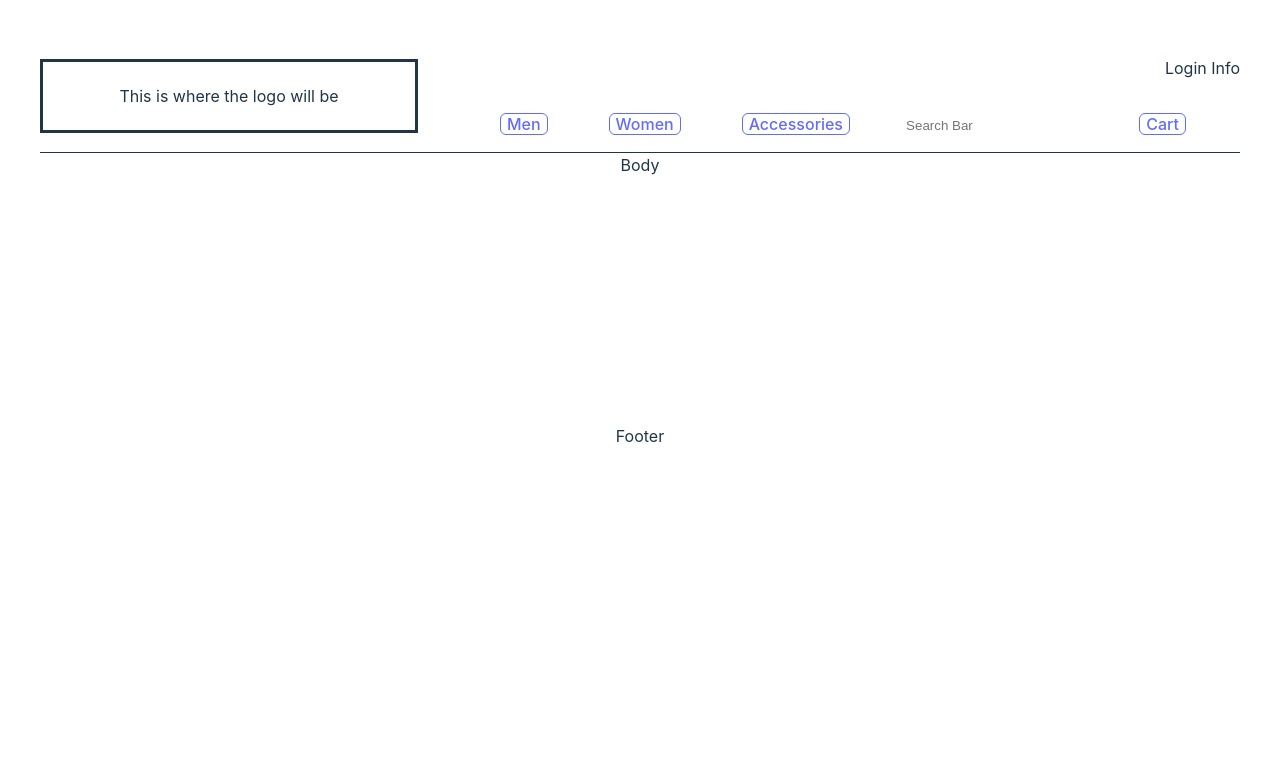
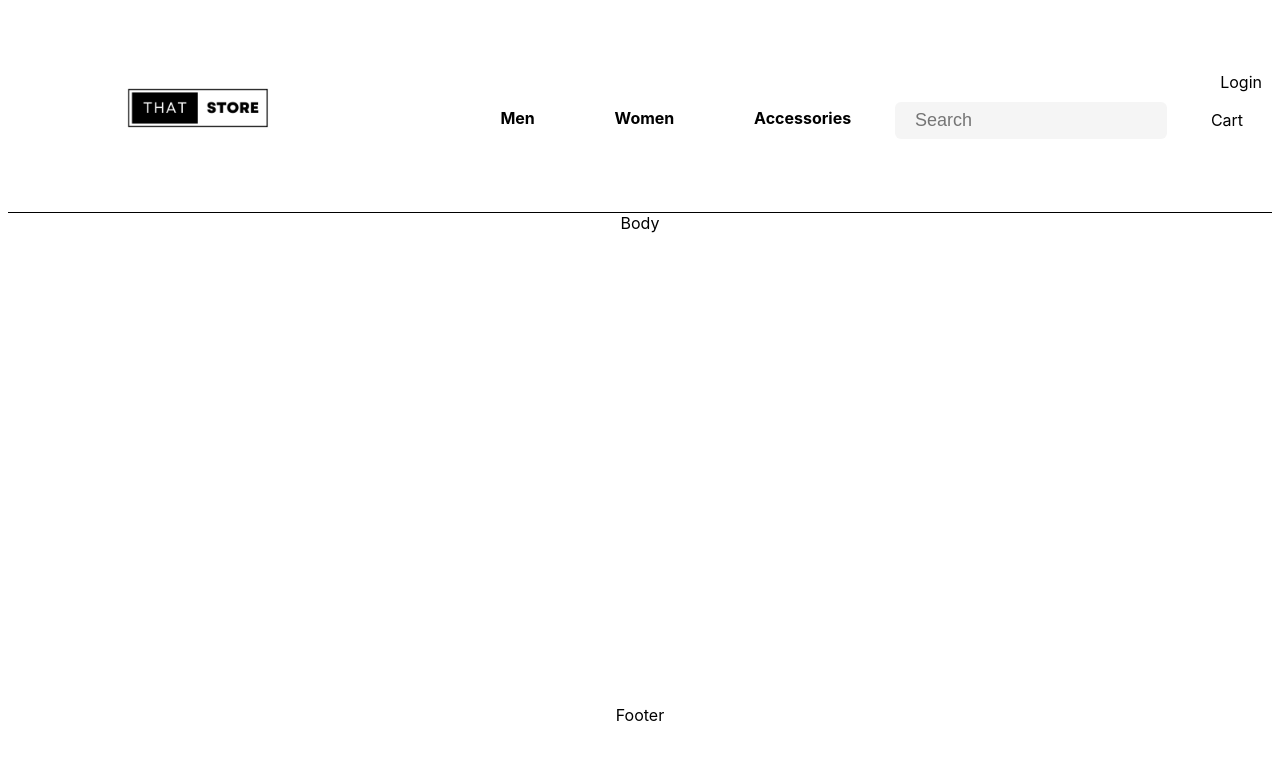
Before and after one commit to baekben/mockEcommerce, a React (Vite) app: page / in a window 1280 px wide. Shown: the top 760 px of the page. Built offline with nearby package versions, Linux system fonts and the light colour scheme.

Commit message:
Added logo to navbar with more styling

```diff
--- a/src/App.css
+++ b/src/App.css
@@ -1,7 +1,7 @@
 #root {
   max-width: 1280px;
   margin: 0 auto;
-  padding: 2rem;
+
   text-align: center;
 }
 .main {
@@ -28,11 +28,10 @@
 
 .logoContainer {
   width: 30%;
-  border: solid;
-  padding: 6px;
 }
 .menuContainer {
   width: 65%;
+  padding: 20;
 }
 
 .loginContainer {
@@ -55,6 +54,7 @@
 
 .navigateBtns {
   grid-area: navigateBtns;
+  width: 100%;
 }
 
 .extraShopContainer {
@@ -64,15 +64,34 @@
   justify-content: space-evenly;
 }
 
+.searchBarContainer {
+  padding: 10px 15px;
+}
+
 .searchBar {
   border-radius: 6px;
   border: transparent;
+  padding: 8px 20px;
+  background-color: #f5f5f5;
+  font-size: large;
 }
 
 .buttons {
   list-style-type: none;
   display: flex;
   justify-content: space-between;
+  font-weight: bold;
+}
+
+a {
+  text-decoration: none;
+  color: black;
+  padding: 8px 10px;
+}
+
+a:hover {
+  background-color: #f5f5f5;
+  border-radius: 6px;
 }
 
 .body {
--- a/src/components/NavBar.jsx
+++ b/src/components/NavBar.jsx
@@ -1,15 +1,19 @@
 import { Link } from "react-router-dom";
+import logo from "../assets/that-store-logo.png";
 export default function NavBar() {
   return (
     <>
       <div className="navBarContainer">
         <div className="logoContainer">
-          <p>This is where the logo will be</p>
+          <img src={logo} alt="" width={"200px"} height={"200px"} />
         </div>
         <div className="menuContainer">
           <div className="loginContainer">
             <div className="userLogin">
-              <p>Login Info</p>
+              <div className="loginBtn">
+                {/* when user logs in, then it can change to sign out or account */}
+                <Link to="/login">Login</Link>
+              </div>
             </div>
           </div>
           <div className="storeNavigation">
@@ -34,7 +38,7 @@ export default function NavBar() {
             </div>
             <div className="extraShopContainer">
               <form className="searchBarContainer">
-                <input className="searchBar" type="text" placeholder="Search Bar" />
+                <input className="searchBar" type="text" placeholder="Search" />
               </form>
               <div className="cartContainer">
                 <Link to="/cart">Cart</Link>
--- a/src/index.css
+++ b/src/index.css
@@ -1,6 +1,6 @@
 :root {
   font-family: Inter, system-ui, Avenir, Helvetica, Arial, sans-serif;
-  line-height: 1.5;
+  /* line-height: 1.5;
   font-weight: 400;
 
   color-scheme: light dark;
@@ -11,10 +11,10 @@
   text-rendering: optimizeLegibility;
   -webkit-font-smoothing: antialiased;
   -moz-osx-font-smoothing: grayscale;
-  -webkit-text-size-adjust: 100%;
+  -webkit-text-size-adjust: 100%; */
 }
 
-a {
+/* a {
   font-weight: 500;
   color: #646cff;
   text-decoration: inherit;
@@ -48,9 +48,9 @@ button:hover {
 button:focus,
 button:focus-visible {
   outline: 4px auto -webkit-focus-ring-color;
-}
+} */
 
-@media (prefers-color-scheme: light) {
+/* @media (prefers-color-scheme: light) {
   :root {
     color: #213547;
     background-color: #ffffff;
@@ -61,4 +61,4 @@ button:focus-visible {
   button {
     background-color: #f9f9f9;
   }
-}
+} */
```
Also changed, not shown: src/assets/that-store-logo-2.svg (added), src/assets/that-store-logo.png (added).
